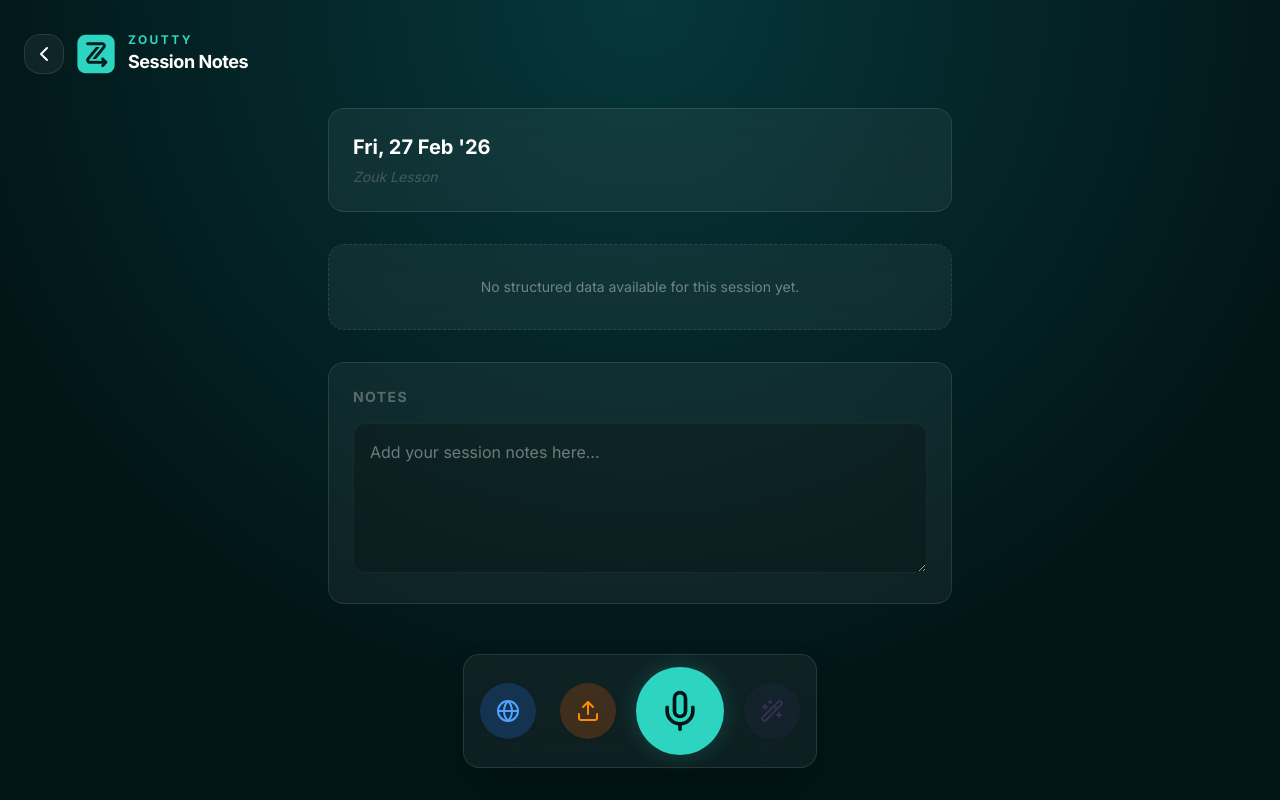
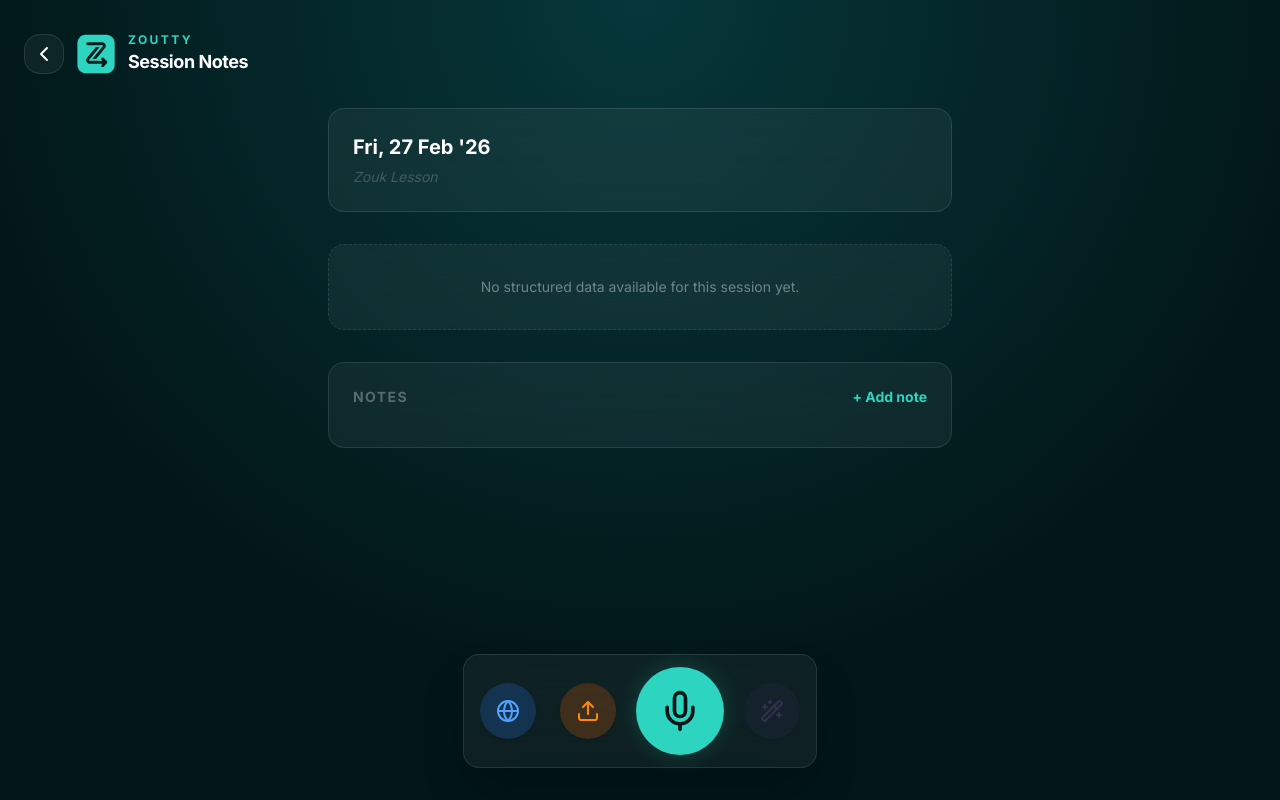
Before and after one commit to luttymedia/zoutty, a React (Vite) app: page / in a window 1280 px wide. Both pictures are taken after a click on the button "New Session". Built offline with nearby package versions, Linux system fonts and the light colour scheme.

Commit message:
feat: make notes hidden by default

```diff
--- a/src/App.tsx
+++ b/src/App.tsx
@@ -559,6 +559,7 @@ function SessionDetail({
   const [tempTitle, setTempTitle] = useState(session.title);
   const [isEditingSubtitle, setIsEditingSubtitle] = useState(false);
   const [tempSubtitle, setTempSubtitle] = useState(session.subtitle ?? '');
+  const [isNoteVisible, setIsNoteVisible] = useState(false);
   const mediaRecorder = useRef<MediaRecorder | null>(null);
   const audioChunks = useRef<Blob[]>([]);
   const audioCtxRef = useRef<AudioContext | null>(null);
@@ -722,13 +723,36 @@ function SessionDetail({
       {/* Notes Section */}
       <div className="mt-8">
         <div className="glass p-6">
-          <h3 className="text-sm font-bold uppercase tracking-widest text-white/30 mb-4">Notes</h3>
-          <textarea
-            placeholder="Add your session notes here..."
-            value={session.notes || ''}
-            onChange={(e) => onUpdateSession({ notes: e.target.value })}
-            className="w-full min-h-[150px] bg-black/20 text-white/80 p-4 rounded-xl border border-white/5 outline-none focus:border-brand/50 transition-colors resize-y"
-          />
+          <div className="flex items-center justify-between mb-4">
+            <h3 className="text-sm font-bold uppercase tracking-widest text-white/30">Notes</h3>
+            {!isNoteVisible && !session.notes && (
+              <button
+                onClick={() => setIsNoteVisible(true)}
+                className="text-brand hover:text-brand/80 font-bold text-sm transition-colors"
+              >
+                + Add note
+              </button>
+            )}
+          </div>
+          {(isNoteVisible || !!session.notes) && (
+            <textarea
+              autoFocus={isNoteVisible && !session.notes}
+              placeholder="Add your session notes here..."
+              value={session.notes || ''}
+              onChange={(e) => {
+                onUpdateSession({ notes: e.target.value });
+                if (e.target.value.trim().length === 0) {
+                  setIsNoteVisible(false);
+                }
+              }}
+              onBlur={(e) => {
+                if (e.target.value.trim().length === 0) {
+                  setIsNoteVisible(false);
+                }
+              }}
+              className="w-full min-h-[150px] bg-black/20 text-white/80 p-4 rounded-xl border border-white/5 outline-none focus:border-brand/50 transition-colors resize-y"
+            />
+          )}
         </div>
       </div>
 
```
